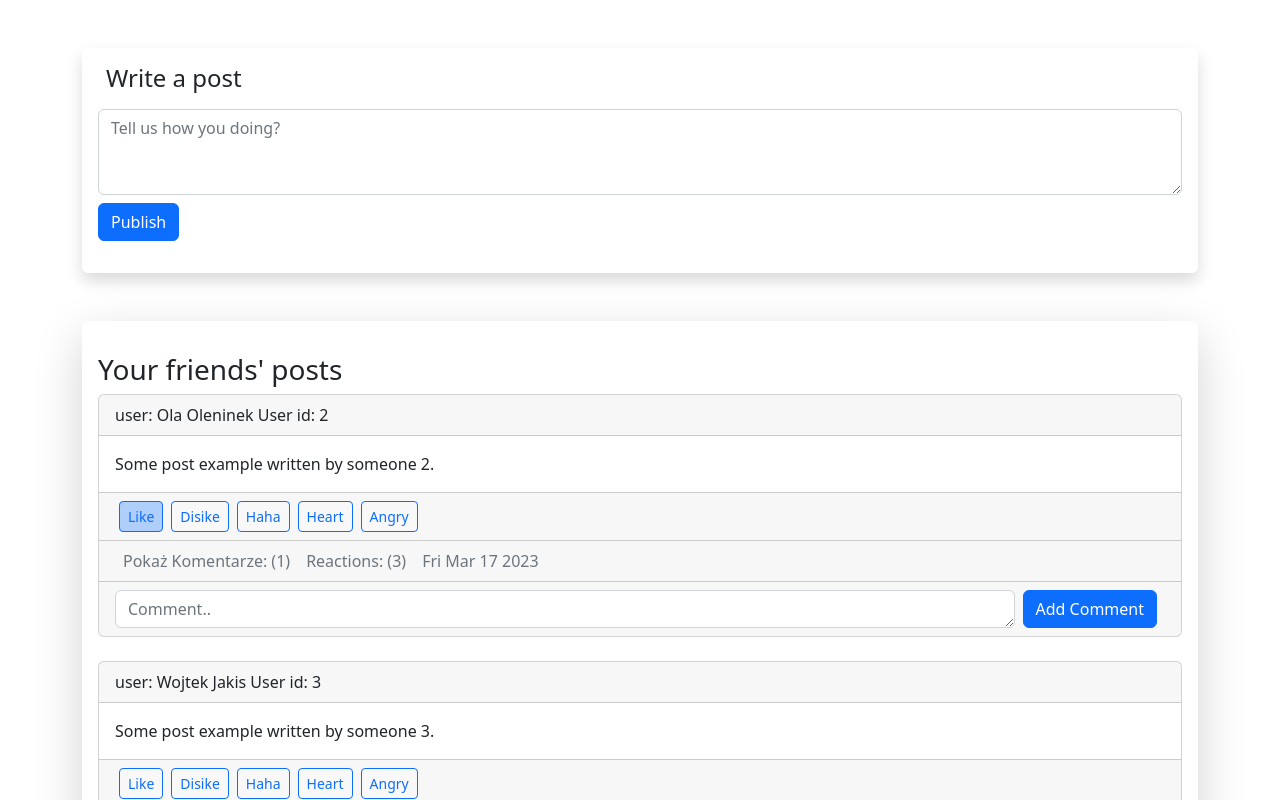
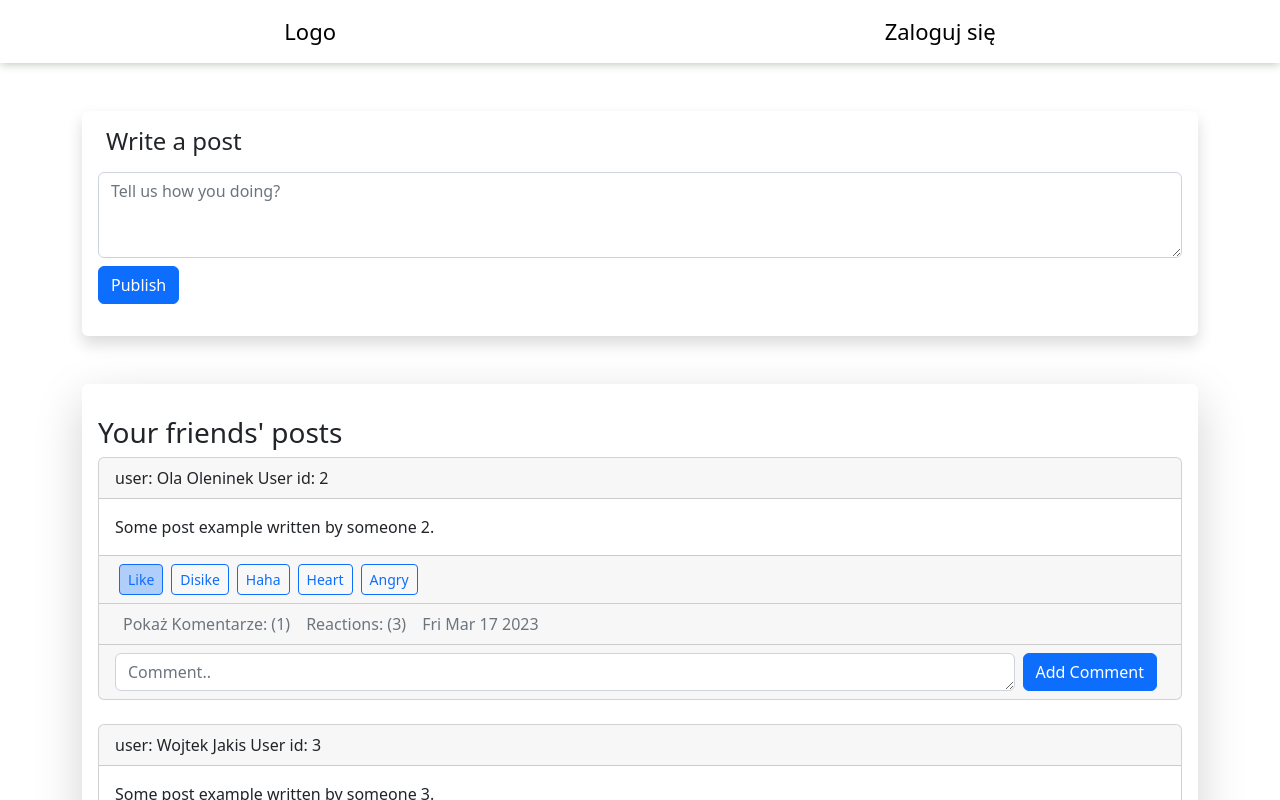
Before and after one commit to ALewandowska-sys/chatApp, a React (Create React App) app in the folder front/: page /myhome in a window 1280 px wide. Shown: the top 800 px of the page. Built offline with nearby package versions, Linux system fonts and the light colour scheme.

Commit message:
Set common navbar

```diff
--- a/front/src/App.tsx
+++ b/front/src/App.tsx
@@ -5,10 +5,12 @@ import PagesUserHome from "./pages/user-home/PagesUserHome";
 import LandingPage from "./components/landing_page/LandingPage";
 import Login from "./components/navbar/Login";
 import Logout from "./components/navbar/Logout";
+import Navbar from "./components/navbar/Navbar";
 
 function App() {
 	return (
 		<BrowserRouter>
+			<Navbar />
 			<Routes>
 				<Route path="/" element={<LandingPage />} />
 				<Route path="/myhome" element={<PagesUserHome />} />
--- a/front/src/components/landing_page/LandingPage.tsx
+++ b/front/src/components/landing_page/LandingPage.tsx
@@ -1,12 +1,10 @@
 import React from "react";
 import RegistrationPage from "../registration_page/RegistrationPage";
-import Navbar from "../navbar/Navbar";
 import "./LandingPage.scss";
 
 export default function LandingPage() {
 	return (
 		<div>
-			<Navbar />
 			<div className="landingPage">
 				<header>
 					<h1>Epuls</h1>
```
